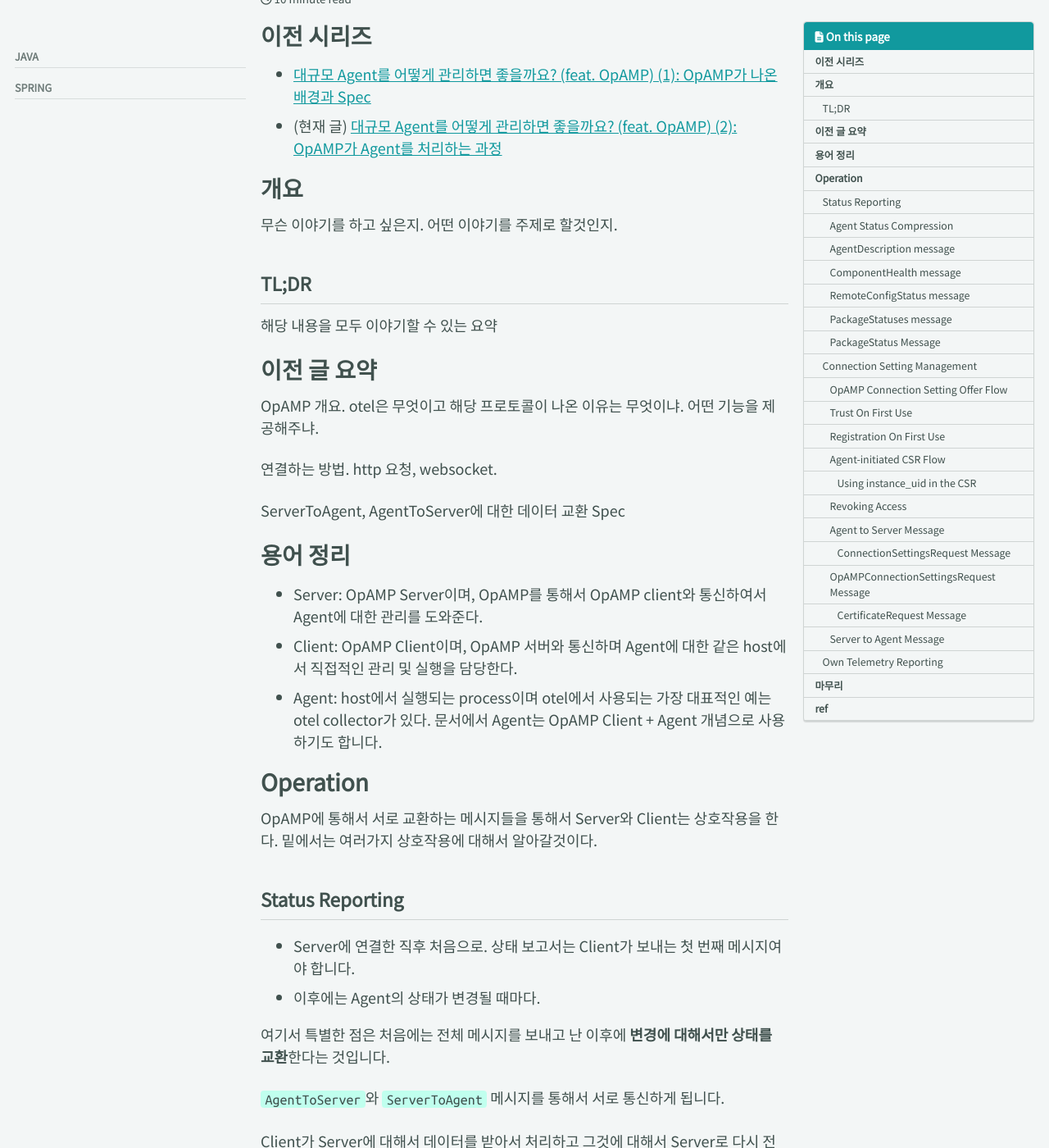
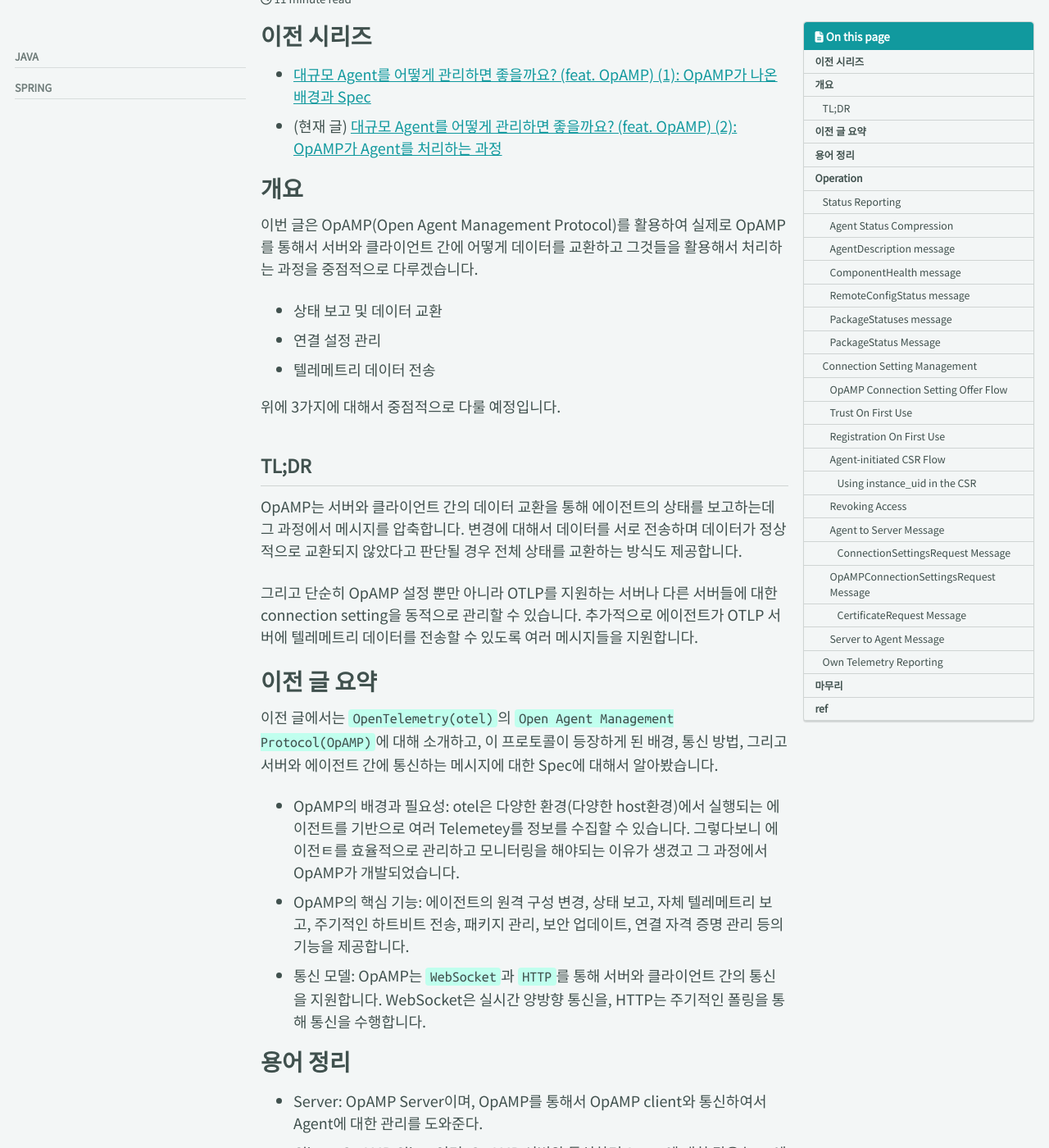
Before and after one commit to BaeJi77/BaeJi77.github.io, a Jekyll site: the page built from _posts/dev/2024-11-23-About-OpAMP-2.md, in a window 1280 px wide and 1400 px high, scrolled down 214 px. Shown: the whole window at 82% size. Built offline with Jekyll 4.4.1, drawn with Linux system fonts in a browser that asks for light colours; cached includes are drawn as plain includes; nearby versions of some CDN libraries; comment, search, counter and statistics services are not loaded.

Commit message:
about opamp 2

```diff
--- a/_posts/dev/2024-11-23-About-OpAMP-2.md
+++ b/_posts/dev/2024-11-23-About-OpAMP-2.md
@@ -17,19 +17,27 @@
 
 # 개요
 
-무슨 이야기를 하고 싶은지. 어떤 이야기를 주제로 할것인지.
+이번 글은 OpAMP(Open Agent Management Protocol)를 활용하여 실제로 OpAMP를 통해서 서버와 클라이언트 간에 어떻게 데이터를 교환하고 그것들을 활용해서 처리하는 과정을 중점적으로 다루겠습니다.
+
+- 상태 보고 및 데이터 교환
+- 연결 설정 관리
+- 텔레메트리 데이터 전송
+
+위에 3가지에 대해서 중점적으로 다룰 예정입니다.
 
 ## TL;DR
 
-해당 내용을 모두 이야기할 수 있는 요약
+OpAMP는 서버와 클라이언트 간의 데이터 교환을 통해 에이전트의 상태를 보고하는데 그 과정에서 메시지를 압축합니다. 변경에 대해서 데이터를 서로 전송하며 데이터가 정상적으로 교환되지 않았다고 판단될 경우 전체 상태를 교환하는 방식도 제공합니다.
+
+그리고 단순히 OpAMP 설정 뿐만 아니라 OTLP를 지원하는 서버나 다른 서버들에 대한 connection setting을 동적으로 관리할 수 있습니다. 추가적으로 에이전트가 OTLP 서버에 텔레메트리 데이터를 전송할 수 있도록 여러 메시지들을 지원합니다.
 
 # 이전 글 요약
 
-OpAMP 개요. otel은 무엇이고 해당 프로토콜이 나온 이유는 무엇이냐. 어떤 기능을 제공해주냐.
+이전 글에서는 `OpenTelemetry(otel)`의 `Open Agent Management Protocol(OpAMP)`에 대해 소개하고, 이 프로토콜이 등장하게 된 배경, 통신 방법, 그리고 서버와 에이전트 간에 통신하는 메시지에 대한 Spec에 대해서 알아봤습니다.
 
-연결하는 방법. http 요청, websocket.
-
-ServerToAgent, AgentToServer에 대한 데이터 교환 Spec
+- OpAMP의 배경과 필요성: otel은 다양한 환경(다양한 host환경)에서 실행되는 에이전트를 기반으로 여러 Telemetey를 정보를 수집할 수 있습니다. 그렇다보니 에이전ㅌ를 효율적으로 관리하고 모니터링을 해야되는 이유가 생겼고 그 과정에서 OpAMP가 개발되었습니다.
+- OpAMP의 핵심 기능: 에이전트의 원격 구성 변경, 상태 보고, 자체 텔레메트리 보고, 주기적인 하트비트 전송, 패키지 관리, 보안 업데이트, 연결 자격 증명 관리 등의 기능을 제공합니다.
+- 통신 모델: OpAMP는 `WebSocket`과 `HTTP`를 통해 서버와 클라이언트 간의 통신을 지원합니다. WebSocket은 실시간 양방향 통신을, HTTP는 주기적인 폴링을 통해 통신을 수행합니다.
 
 # 용어 정리
 
```
